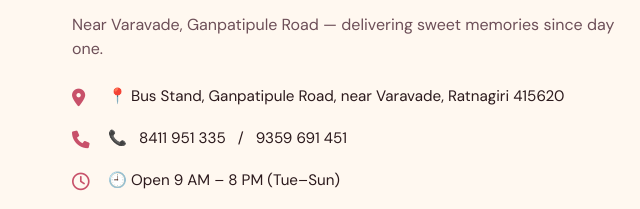
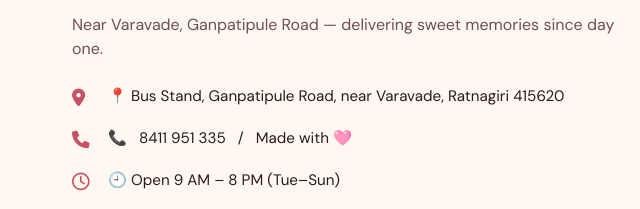
Before and after one commit to livedashboardsite/EATNTREAT, a plain HTML site: page index.html in a window 1280 px wide. Shown: the part 1749-1958 px from the top of the page, 0-640 px from the left. Drawn offline with nearby package versions, Linux system fonts and the light colour scheme.

Commit message:
Update contact information in index.html

```diff
--- a/index.html
+++ b/index.html
@@ -693,7 +693,7 @@
         <p style="color:var(--muted); margin:1rem 0 1.5rem;">Near Varavade, Ganpatipule Road — delivering sweet memories since day one.</p>
         <ul class="info-list">
           <li><span class="info-icon"><i class="fas fa-location-dot"></i></span>📍 Bus Stand, Ganpatipule Road, near Varavade, Ratnagiri 415620</li>
-          <li><span class="info-icon"><i class="fas fa-phone"></i></span>📞 <a href="tel:8411951335" style="color: var(--dark); text-decoration: none;">8411 951 335</a> / <a href="tel:9359691451" style="color: var(--dark); text-decoration: none;">9359 691 451</a></li>
+          <li><span class="info-icon"><i class="fas fa-phone"></i></span>📞 <a href="tel:8411951335" style="color: var(--dark); text-decoration: none;">8411 951 335</a> / <a href="tel:9359691451" style="color: var(--dark); text-decoration: none;">Made with 🩷</a></li>
           <li><span class="info-icon"><i class="far fa-clock"></i></span>🕘 Open 9 AM – 8 PM (Tue–Sun)</li>
           <li><span class="info-icon"><i class="fas fa-motorcycle"></i></span>🚗 Takeaway & local delivery</li>
         </ul>
```
